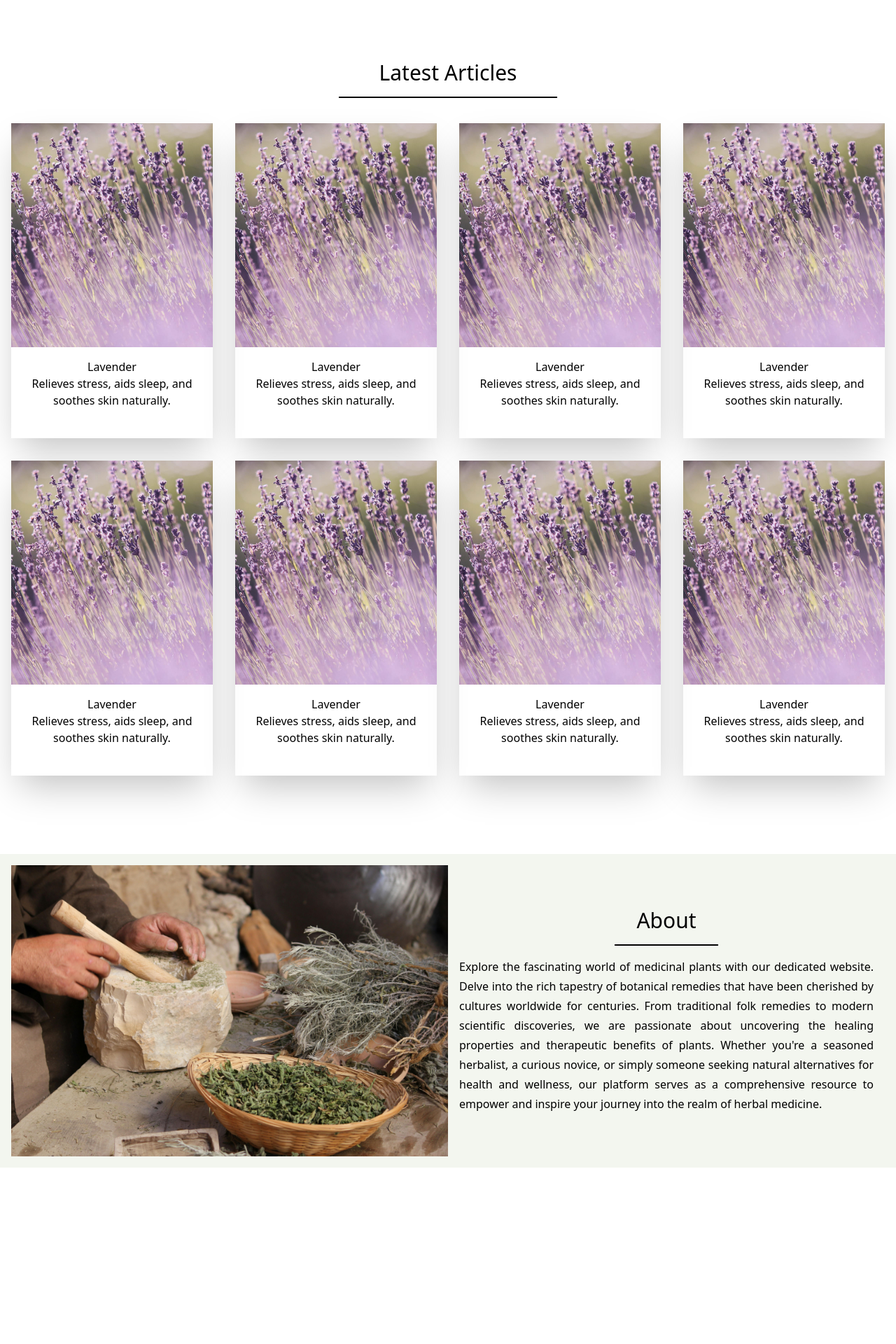
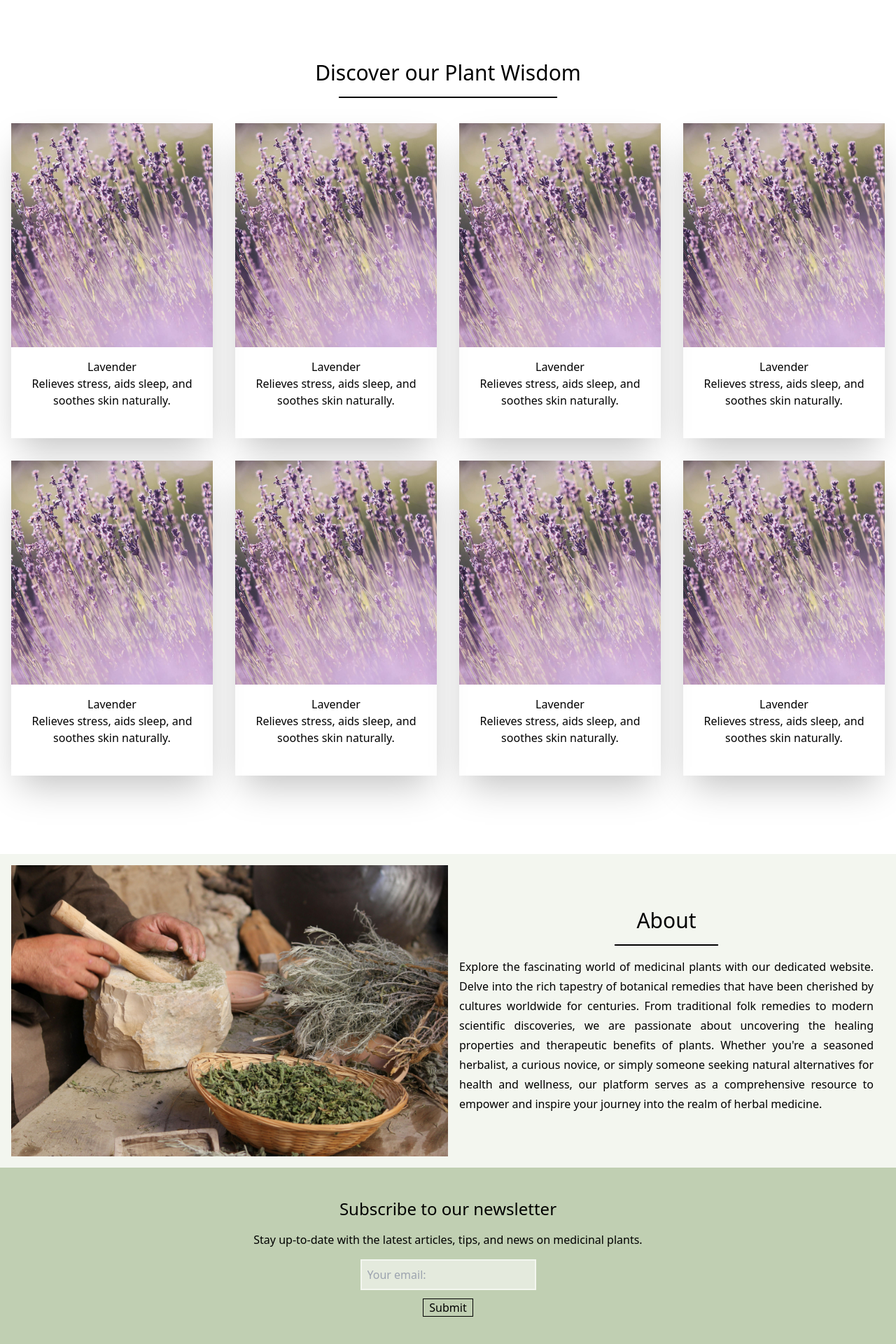
Before and after one commit to frontendjass/Serenity, a React (Vite) app in the folder serenity/: page / in a window 1280 px wide. Shown: the part 826-2746 px from the top of the page at 70% size. Before the commit the page ends 2494 px from the top, so only its background shows below. Built offline with nearby package versions, Linux system fonts and the light colour scheme.

Commit message:
Added simple subscribe to newsletter section.

```diff
--- a/serenity/src/App.jsx
+++ b/serenity/src/App.jsx
@@ -1,6 +1,7 @@
 import About from "./components/About"
 import Articles from "./components/Articles"
 import Hero from "./components/Hero"
+import Subscribe from "./components/Subscribe"
 
 
 function App() {
@@ -11,6 +12,7 @@ function App() {
       <Hero />
       <Articles />
       <About />
+      <Subscribe />
     </>
   )
 }
--- a/serenity/src/components/Articles.jsx
+++ b/serenity/src/components/Articles.jsx
@@ -4,7 +4,7 @@ export default function Articles() {
   return (
     <section className='px-4 w-screen my-28'>
     <div className='flex flex-col items-center justify-center my-5'>
-      <h2 className='text-3xl text-center'>Latest Articles</h2>
+      <h2 className='text-3xl text-center'>Discover our Plant Wisdom</h2>
       <hr className='my-4 border-t-2 border-gray-500 w-1/4' />
     </div>
       <div className='flex justify-center items-center'>
--- /dev/null
+++ b/serenity/src/components/Subscribe.jsx
@@ -0,0 +1,13 @@
+export default function Subscribe() {
+  return (
+    <section className="bg-matcha-200 w-screen h-64 flex flex-col items-center justify-center gap-4">
+      <h2 className="text-2xl">Subscribe to our newsletter</h2>
+      <p className="text-center">Stay up-to-date with the latest articles, tips, and news on medicinal plants.</p>
+      <form className="flex flex-col items-center justify-center gap-3">
+        <label htmlFor='email' className="hidden">E-mail:</label>
+        <input type='email' id='email' name='email' placeholder="Your email:" required className='bg-matcha-100 p-2 border-matcha-50 border-2' />
+        <button type='submit' className="border px-2">Submit</button>
+      </form>
+    </section>
+  );
+}
```
